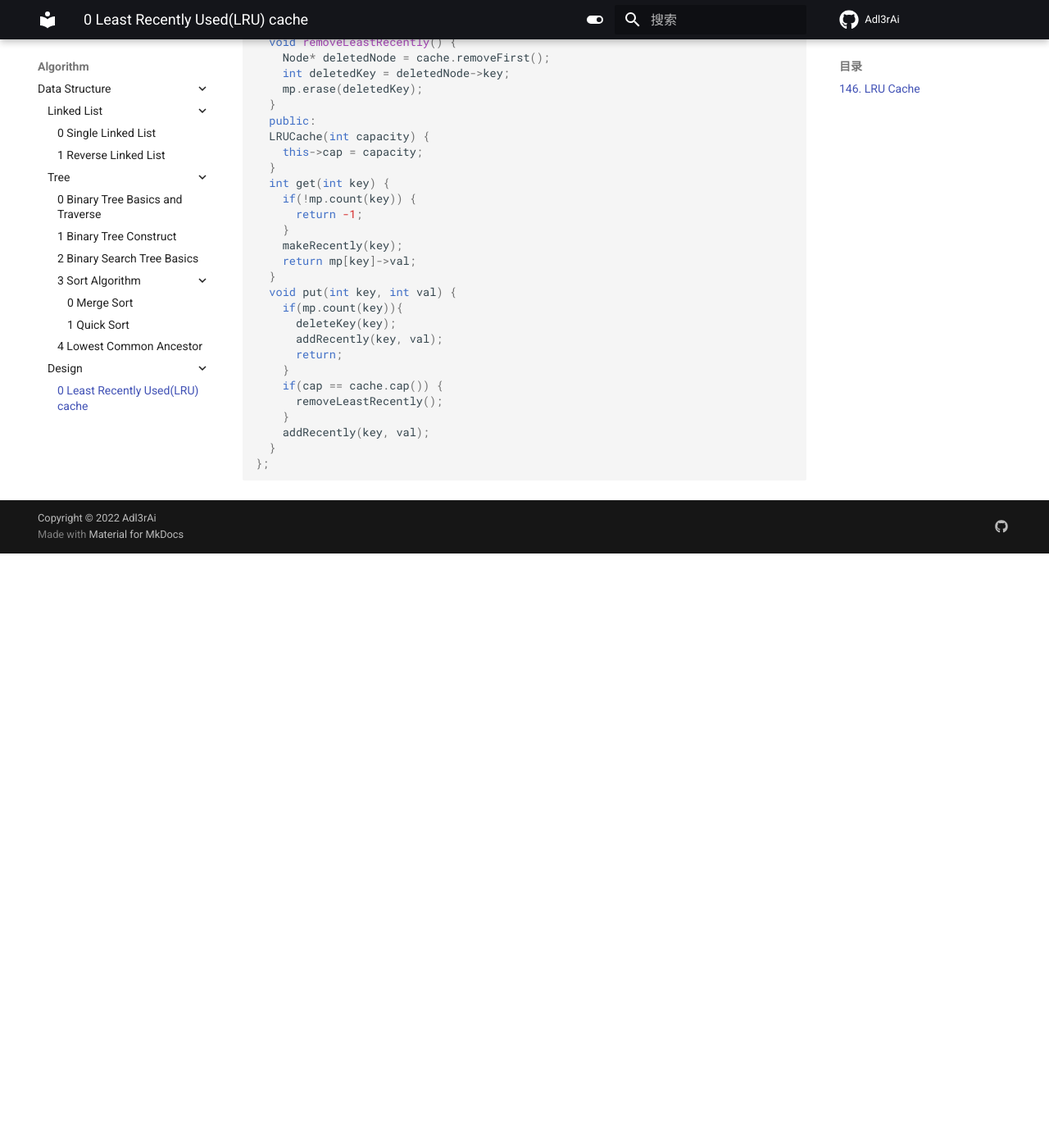
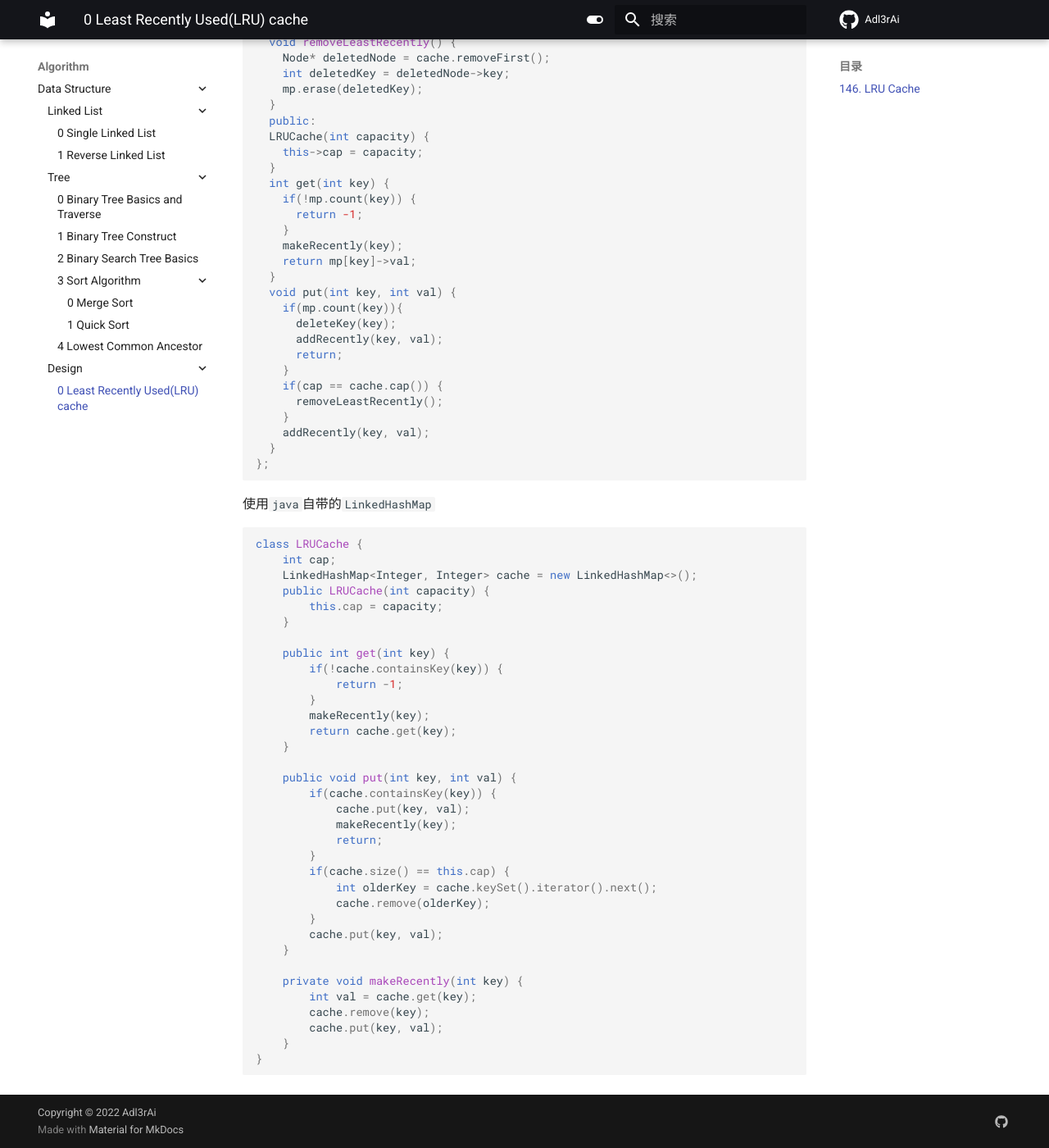
Before and after one commit to Adl3rAi/Adl3rAi-mkdocs-site, an MkDocs documentation site: the page built from docs/algorithm/design/lru.md, in a window 1280 px wide and 1400 px high, scrolled down 3137 px. Shown: the whole window at 82% size. Built offline with MkDocs 1.6.1 and Material for MkDocs 9.7.7, drawn with Linux system fonts in a browser that asks for light colours; comment, search, counter and statistics services are not loaded; before the commit the page ends 3812 px from its top, so only the background shows below that.

Commit message:
add java

````diff
--- a/docs/algorithm/design/lru.md
+++ b/docs/algorithm/design/lru.md
@@ -173,3 +173,42 @@ class LRUCache {
   }
 };
 ```
+
+使用`java`自带的`LinkedHashMap`
+
+```java
+class LRUCache {
+    int cap;
+    LinkedHashMap<Integer, Integer> cache = new LinkedHashMap<>();
+    public LRUCache(int capacity) {
+        this.cap = capacity;
+    }
+
+    public int get(int key) {
+        if(!cache.containsKey(key)) {
+            return -1;
+        }
+        makeRecently(key);
+        return cache.get(key);
+    }
+
+    public void put(int key, int val) {
+        if(cache.containsKey(key)) {
+            cache.put(key, val);
+            makeRecently(key);
+            return;
+        }
+        if(cache.size() == this.cap) {
+            int olderKey = cache.keySet().iterator().next();
+            cache.remove(olderKey);
+        }
+        cache.put(key, val);
+    }
+
+    private void makeRecently(int key) {
+        int val = cache.get(key);
+        cache.remove(key);
+        cache.put(key, val);
+    }
+}
+```
````
Also changed, not shown: docs/algorithm/design/twi.md (added, +97 -0 lines), 1 other file.
